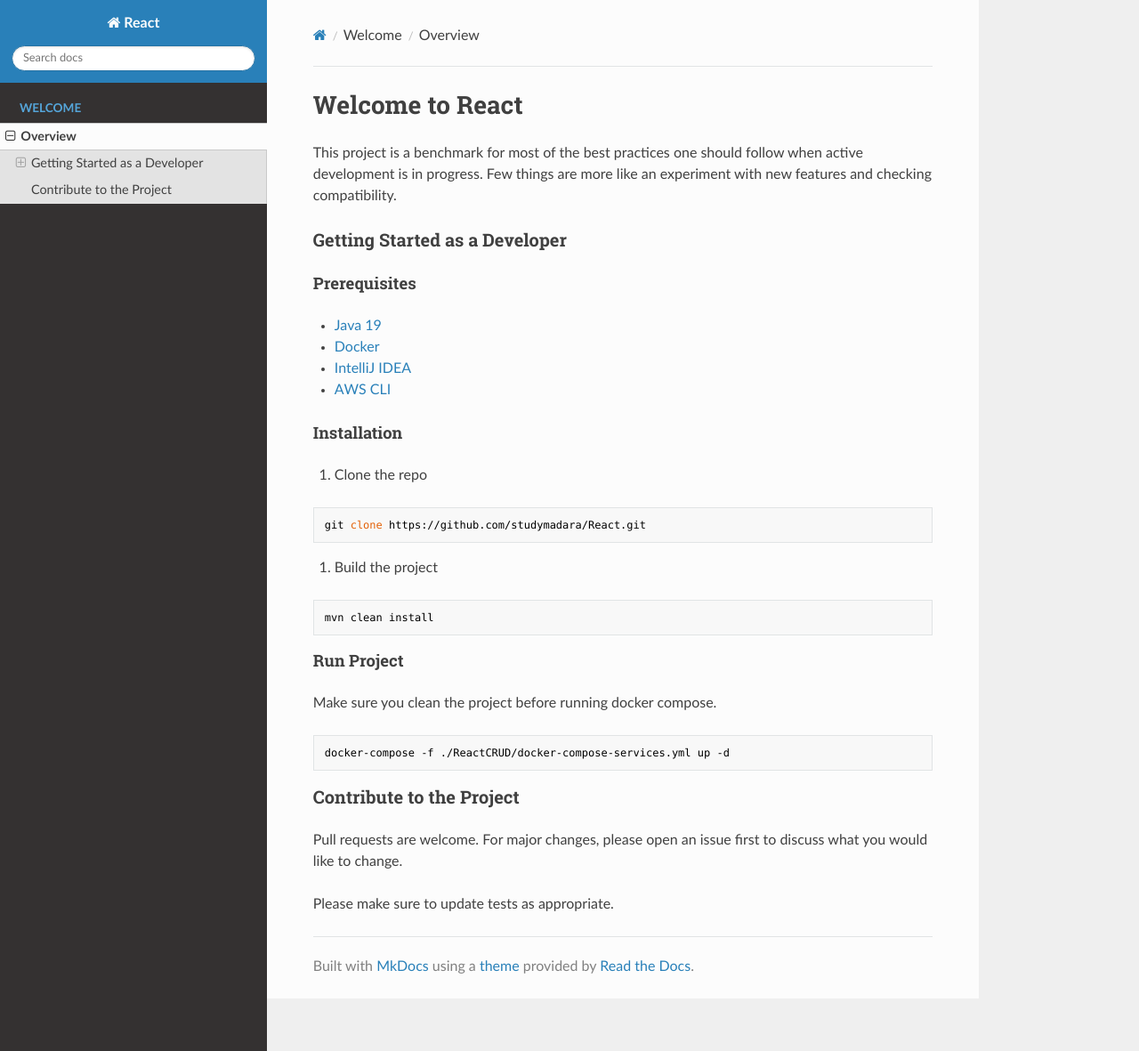
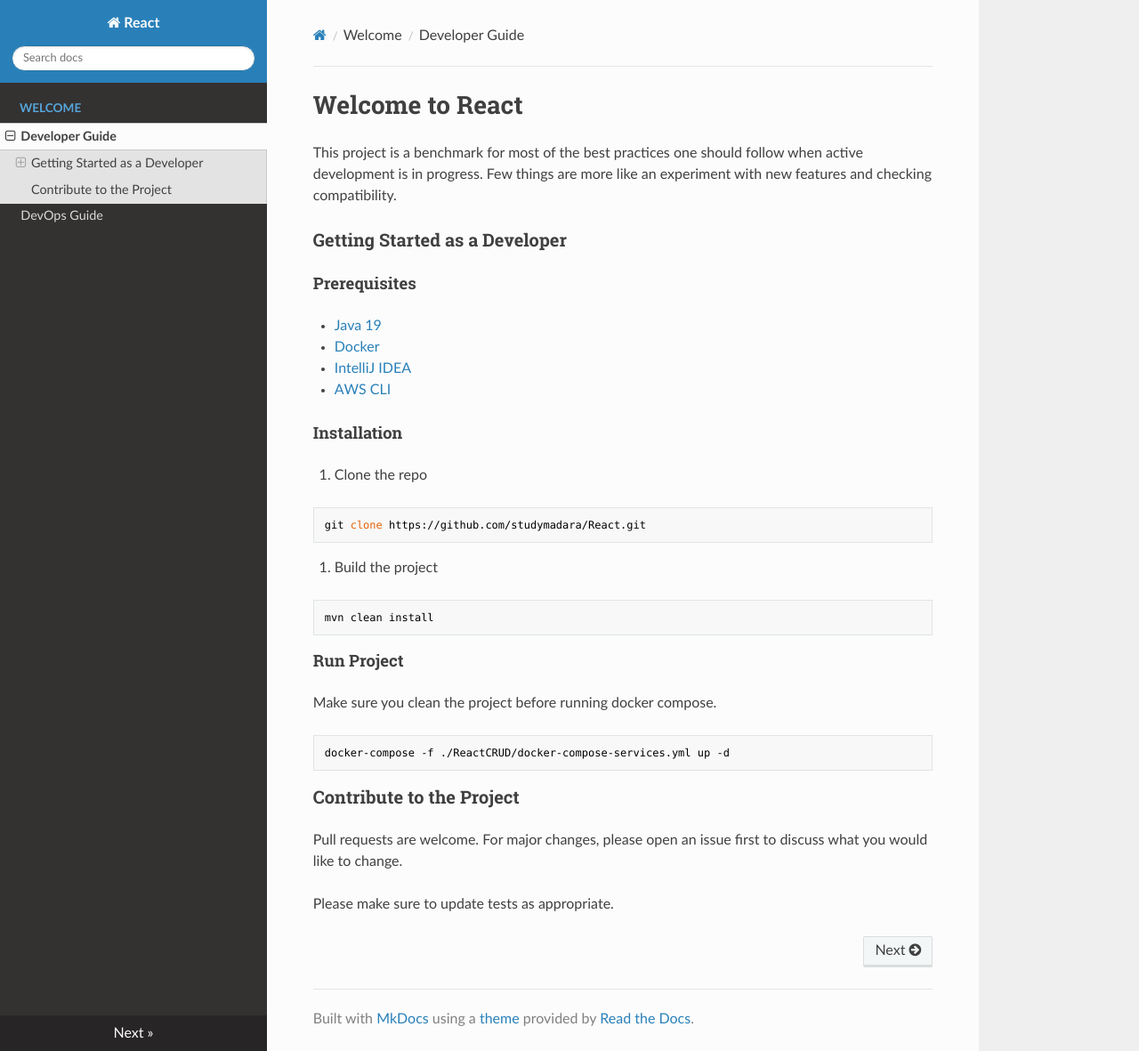
Before and after one commit to studymadara/React, an MkDocs documentation site: the page built from docs/index.md, in a window 1280 px wide and 1181 px high. Shown: the whole window at 89% size. Built offline with MkDocs 1.6.1, drawn with Linux system fonts in a browser that asks for light colours; nearby versions of some CDN libraries.

Commit message:
readthedocs [1.0]

```diff
--- a/mkdocs.yml
+++ b/mkdocs.yml
@@ -24,4 +24,5 @@ markdown_extensions:
 # Navigation
 nav:
   - Welcome:
-      - Overview: index.md
+      - Developer Guide: index.md
+      - DevOps Guide: devOpsGuide.md
```
